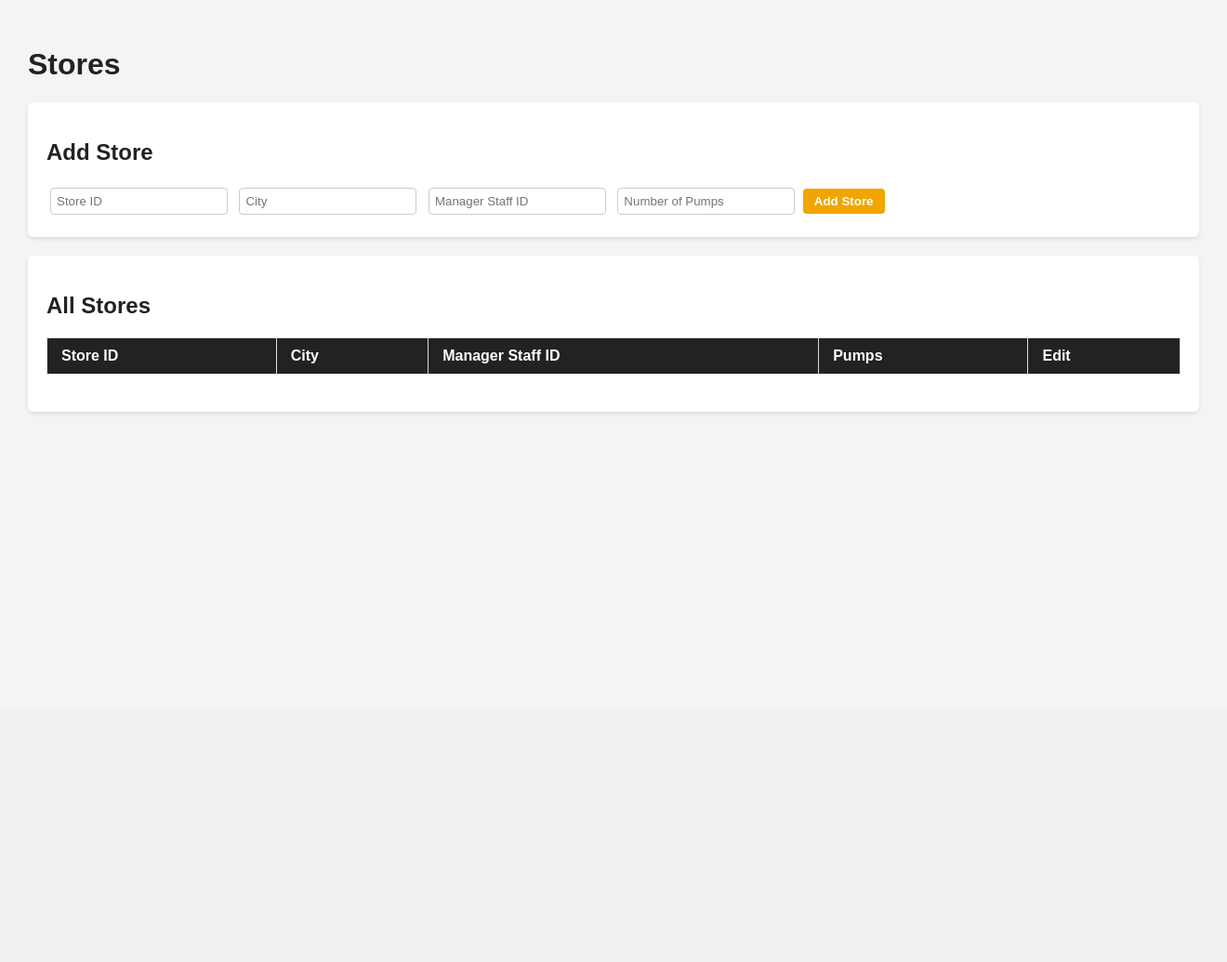
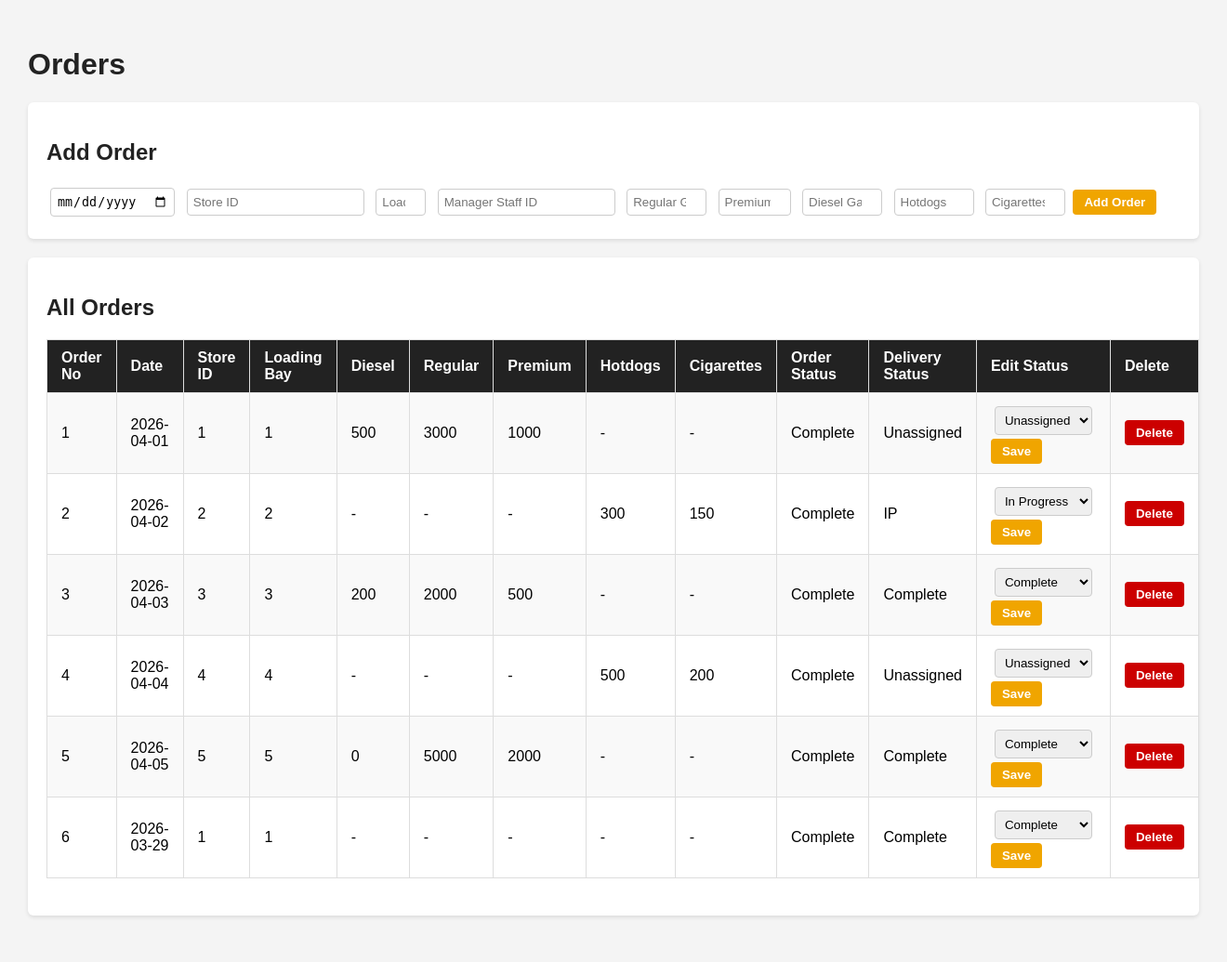
Before and after one commit to ntheuerkauf/databases-project, a Flask app: page /orders in a window 1320 px wide. Shown: the part 38-1073 px from the top of the page at 93% size. Before the commit the page ends 482 px from the top, so only its background shows below. Run offline with Flask 3, Linux system fonts and the light colour scheme; data comes from the database, SQL or seed files in the repository; lists and menus that the app fills with data are empty.

Commit message:
fixed orders

```diff
--- a/GasStationHQ/templates/orders.html
+++ b/GasStationHQ/templates/orders.html
@@ -1,45 +1,77 @@
 {% extends 'base.html' %}
 {% block content %}
-<h1>Stores</h1>
+<h1>Orders</h1>
 
-<!-- Add Store -->
+<!-- Add Order -->
 <div class="section">
-    <h2>Add Store</h2>
-    <form action="/stores/add" method="POST">
+    <h2>Add Order</h2>
+    <form action="/orders/add" method="POST">
+        <input type="date" name="orderDate" required>
         <input type="number" name="storeID" placeholder="Store ID" required>
-        <input type="text" name="storeCity" placeholder="City" required>
-        <input type="number" name="staffID" placeholder="Manager Staff ID" required>
-        <input type="number" name="pumpNo" placeholder="Number of Pumps" required>
-        <button type="submit">Add Store</button>
+        <input type="number" name="loadingBayNo" placeholder="Loading Bay No (1-5)" min="1" max="5" required>
+        <input type="number" name="managerID" placeholder="Manager Staff ID" required>
+	<input type="number" name="galRegular" placeholder="Regular Gallons" min="0" max="15000" required>
+	<input type="number" name="galPremium" placeholder="Premium Gallons" min="0" max="5000" required>
+	<input type="number" name="galDiesel" placeholder="Diesel Gallons" min="0" max="80000" required>
+	<input type="number" name="hotdogs" placeholder="Hotdogs" min="0" max="10000" required>
+    	<input type="number" name="cigarettes" placeholder="Cigarettes" min="0" max="10000" required>
+        <button type="submit">Add Order</button>
     </form>
 </div>
 
-<!-- Stores Table -->
+<!-- Orders Table -->
 <div class="section">
-    <h2>All Stores</h2>
+    <h2>All Orders</h2>
     <table>
         <tr>
+            <th>Order No</th>
+            <th>Date</th>
             <th>Store ID</th>
-            <th>City</th>
-            <th>Manager Staff ID</th>
-            <th>Pumps</th>
-            <th>Edit</th>
+            <th>Loading Bay</th>
+            <th>Diesel</th>
+            <th>Regular</th>
+            <th>Premium</th>
+            <th>Hotdogs</th>
+            <th>Cigarettes</th>
+            <th>Order Status</th>
+            <th>Delivery Status</th>
+            <th>Edit Status</th>
+            <th>Delete</th>
         </tr>
-        {% for store in stores %}
+
+        {% for order in orders %}
         <tr>
-            <td>{{ store.storeID }}</td>
-            <td>{{ store.storeCity }}</td>
-            <td>{{ store.staffID }}</td>
-            <td>{{ store.pumpNo }}</td>
+            <td>{{ order.orderNo }}</td>
+            <td>{{ order.orderDate }}</td>
+            <td>{{ order.storeID }}</td>
+            <td>{{ order.loadingBayNo }}</td>
+
+            <td>{{ order.galDiesel if order.galDiesel is not none else "-" }}</td>
+            <td>{{ order.galRegular if order.galRegular is not none else "-" }}</td>
+            <td>{{ order.galPremium if order.galPremium is not none else "-" }}</td>
+            <td>{{ order.hotdogs if order.hotdogs is not none else "-" }}</td>
+            <td>{{ order.cigarettes if order.cigarettes is not none else "-" }}</td>
+
+            <td>{{ "Complete" if order.orderStatus else "Pending" }}</td>
+            <td>{{ order.deliveryStatus }}</td>
+
             <td>
-                <form action="/stores/edit/{{ store.storeID }}" method="POST" style="display:inline">
-                    <input type="text" name="storeCity" value="{{ store.storeCity }}" required>
-                    <input type="number" name="staffID" value="{{ store.staffID }}" required>
-                    <input type="number" name="pumpNo" value="{{ store.pumpNo }}" required>
+                <form action="/orders/edit/{{ order.orderNo }}" method="POST" style="display:inline">
+                    <select name="deliveryStatus">
+                        <option value="Unassigned" {% if order.deliveryStatus == 'Unassigned' %}selected{% endif %}>Unassigned</option>
+                        <option value="IP" {% if order.deliveryStatus == 'IP' %}selected{% endif %}>In Progress</option>
+                        <option value="Complete" {% if order.deliveryStatus == 'Complete' %}selected{% endif %}>Complete</option>
+                    </select>
                     <button type="submit">Save</button>
                 </form>
             </td>
-         </tr>
+
+            <td>
+                <a href="/orders/delete/{{ order.orderNo }}">
+                    <button class="delete-btn">Delete</button>
+                </a>
+            </td>
+        </tr>
         {% endfor %}
     </table>
 </div>
```
